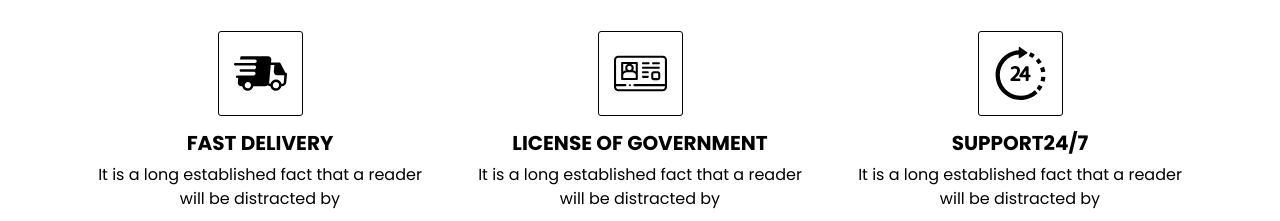
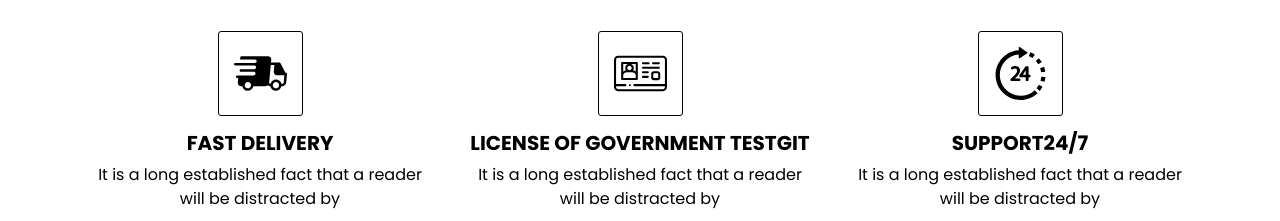
Before and after one commit to sarigit/website-medion, a plain HTML site: page news.html in a window 1280 px wide. Shown: the part 1000-1221 px from the top of the page. Drawn offline with nearby package versions, Linux system fonts and the light colour scheme.

Commit message:
new-commit

```diff
--- a/news.html
+++ b/news.html
@@ -237,7 +237,7 @@
           </div>
           <div class="detail-box">
             <h5>
-              license of government
+              license of government testgit
             </h5>
             <p>
               It is a long established fact that a reader will be distracted by
```
